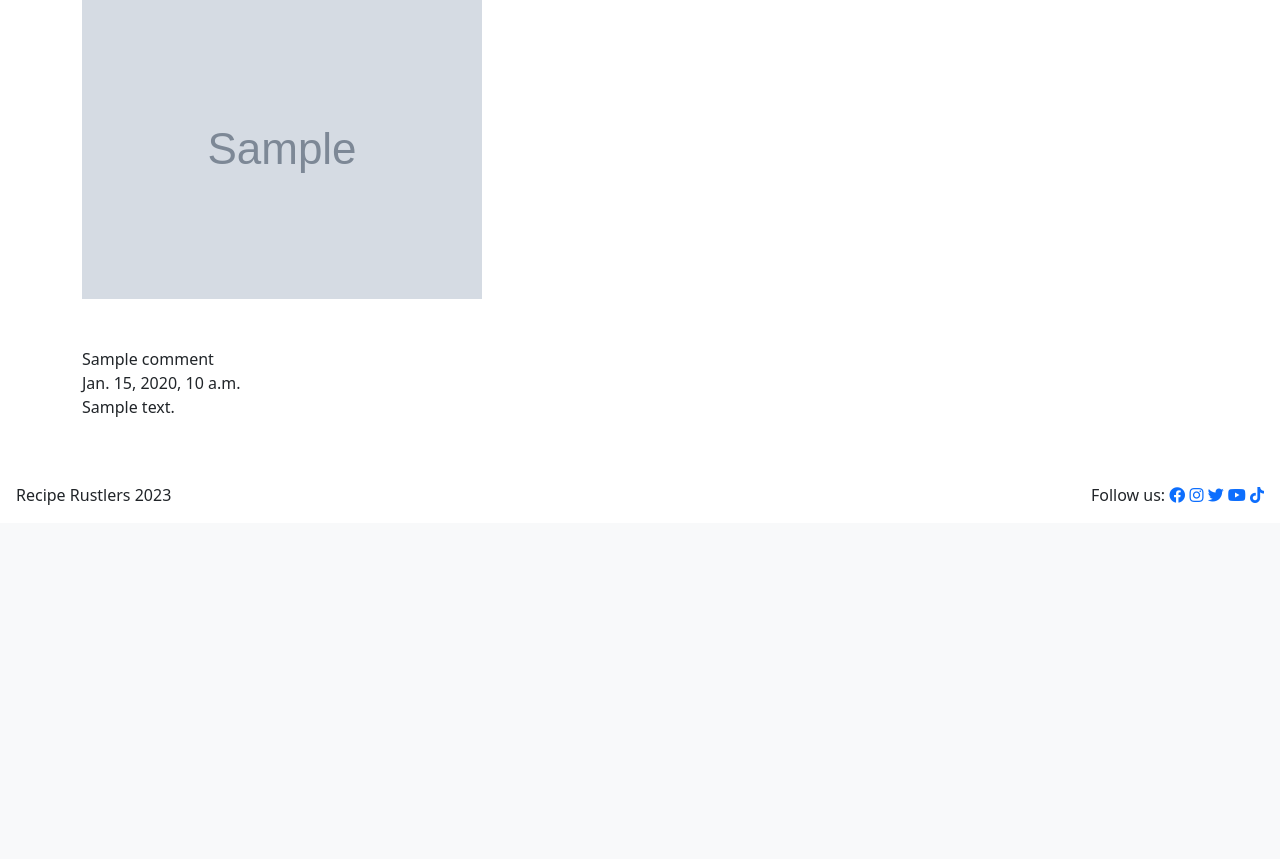
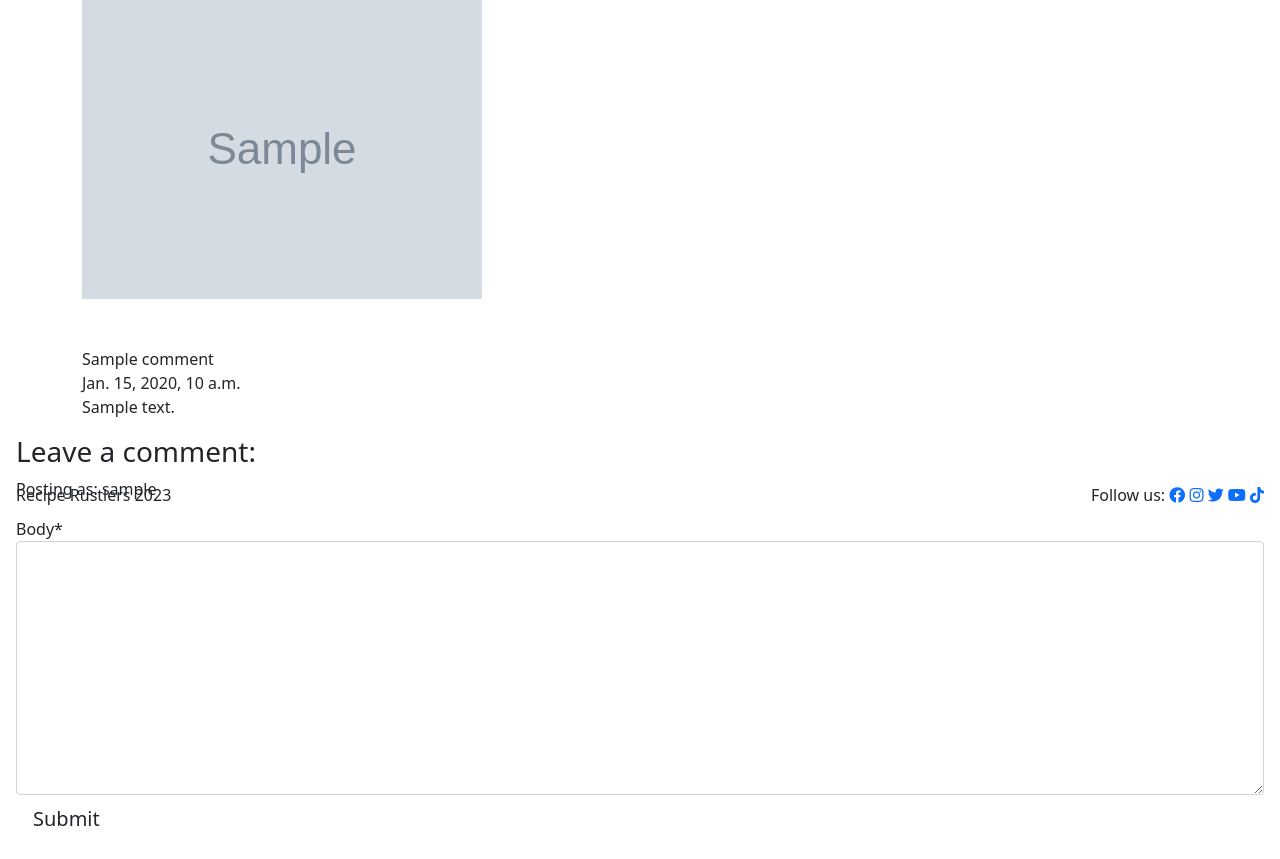
Before and after one commit to HarveyBurton96/Recipe-Rustlers, a Django app: a page that uses templates/recipe_detail.html in a window 1280 px wide. Shown: the part 277-1136 px from the top of the page. Before the commit the page ends 782 px from the top, so only its background shows below. Run offline with Django 3.2, Linux system fonts and the light colour scheme; a user stored in the database is signed in; tables that the repository leaves empty hold one stand-in row (values such as "Sample post"); grey boxes marked "Sample" are stand-in pictures; some libraries are stand-ins or nearby versions.

Commit message:
Add abillity to comment on recipes

```diff
--- a/recipe/forms.py
+++ b/recipe/forms.py
@@ -1,14 +1,15 @@
 from django import forms
 from django.forms import ModelForm
 from django.contrib.auth.models import User
-from .models import Post
+from .models import Post, Comment
 
 CHOICES = [(1, 'Draft'), (2, 'Published')]
+
 
 class PostForm(ModelForm):
     class Meta:
         model = Post
-        fields = ('title','slug', 'featured_image', 'author', 'status', 'surving')
+        fields = ('title', 'slug', 'featured_image', 'author', 'status', 'surving',)
 
         status = forms.ChoiceField(choices=CHOICES)
         author = User
@@ -19,3 +20,9 @@ class PostForm(ModelForm):
             'featured_image': forms.FileInput(attrs={'class': 'form-control'}),
             'surving': forms.NumberInput(attrs={'class': 'form-control'}),
         }
+
+
+class CommentForm(forms.ModelForm):
+    class Meta:
+        model = Comment
+        fields = ('body',)
--- a/recipe/views.py
+++ b/recipe/views.py
@@ -1,7 +1,7 @@
 from django.shortcuts import render, get_object_or_404
 from django.views import generic, View
 from .models import Post
-from .forms import PostForm
+from .forms import PostForm, CommentForm
 from django.http import HttpResponseRedirect
 
 
@@ -59,8 +59,45 @@ class PostDetail(View):
             {
                 "post": post,
                 "comments": comments,
+                "commented": False,
                 "ingredients": ingredients,
                 "instructions": instructions,
-                "liked": liked
+                "liked": liked,
+                "comment_form": CommentForm(),
             },
         )
+
+    def post(self, request, slug, *args, **kwargs):
+        queryset = Post.objects.filter(status=1)
+        post = get_object_or_404(queryset, slug=slug)
+        comments = post.comments.order_by('created_on')
+        ingredients = post.ingredients
+        instructions = post.instructions
+        liked = False
+        if post.likes.filter(id=self.request.user.id).exists():
+            liked = True
+
+        comment_form = CommentForm(data=request.POST)
+
+        if comment_form.is_valid():
+            comment_form.instance.email = request.user.email
+            comment_form.instance.name = request.user.username
+            comment = comment_form.save(commit=False)
+            comment.recipe = post
+            comment.save()
+        else:
+            comment_form = CommentForm()
+
+        return render(
+            request,
+            "recipe_detail.html",
+            {
+                "post": post,
+                "comments": comments,
+                "commented": True,
+                "ingredients": ingredients,
+                "instructions": instructions,
+                "liked": liked,
+                "comment_form": CommentForm(),
+            },
+        )
--- a/reciperustlers/settings.py
+++ b/reciperustlers/settings.py
@@ -59,6 +59,8 @@ LOGIN_REDIRECT_URL = '/'
 LOGOUT_REDIRECT_URL = '/'
 
 ACCOUNT_EMAIL_VERIFICATION = 'none'
+
+CRISPY_TEMPLATE_PACK = 'bootstrap4'
 
 MIDDLEWARE = [
     'django.middleware.security.SecurityMiddleware',
--- a/templates/recipe_detail.html
+++ b/templates/recipe_detail.html
@@ -32,4 +32,24 @@
     </div>
 </div>
 
+<div class="card-body">
+    {% if commented %}
+    <div class="alert alert-success" role="alert">
+        You comment has been added!
+    </div>
+    {% else %}
+
+    {% if user.is_authenticated %}
+
+    <h3>Leave a comment:</h3>
+    <p>Posting as: {{ user.username }}</p>
+    <form method="post" sty;e="margin-top: 1.3em">
+        {{ comment_form | crispy }}
+        {% csrf_token %}
+        <button type="submit" class="btn btn-signup btn-lg">Submit</button>
+    </form>
+    {% endif %}
+    {% endif %}
+</div>
+
 {% endblock content %}
```
